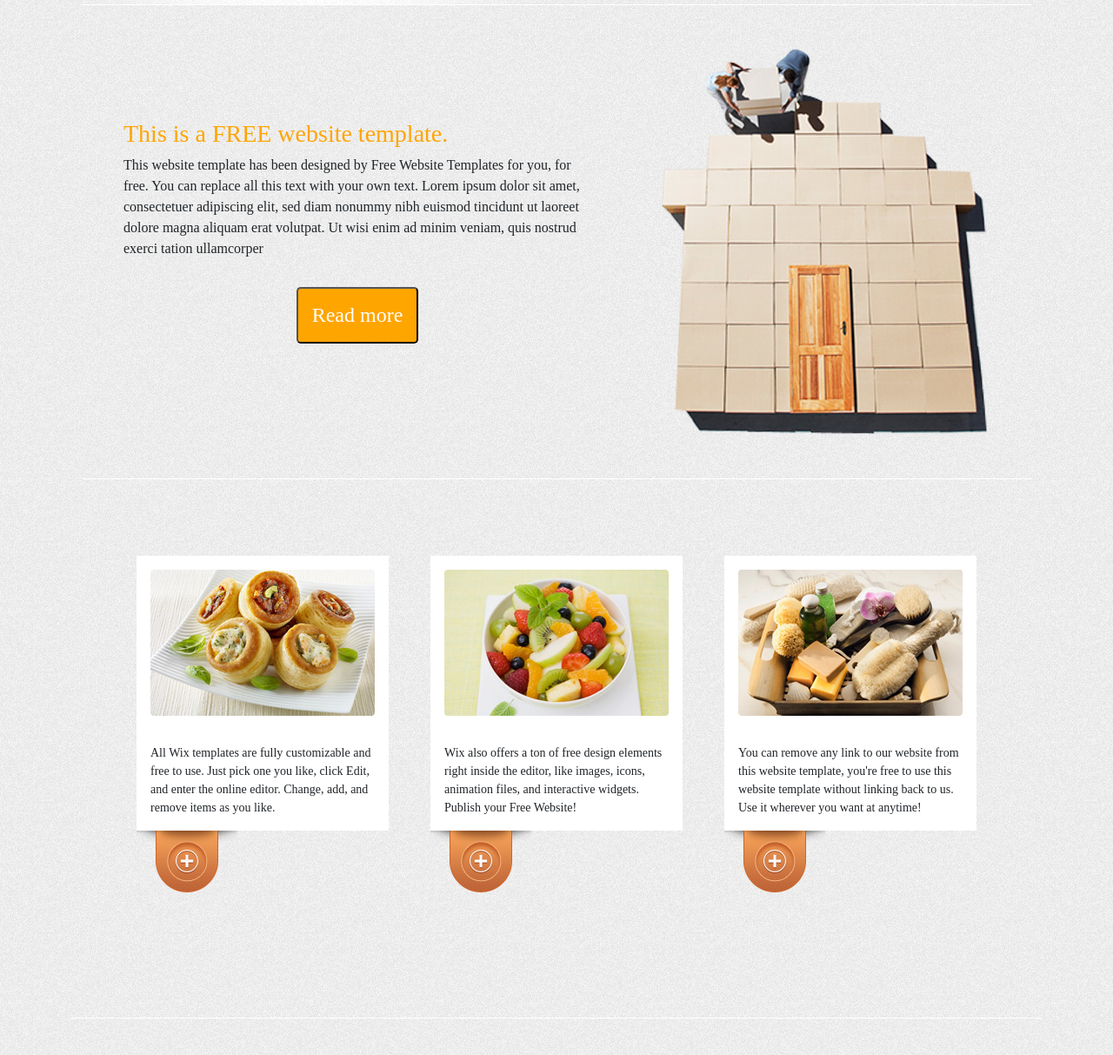
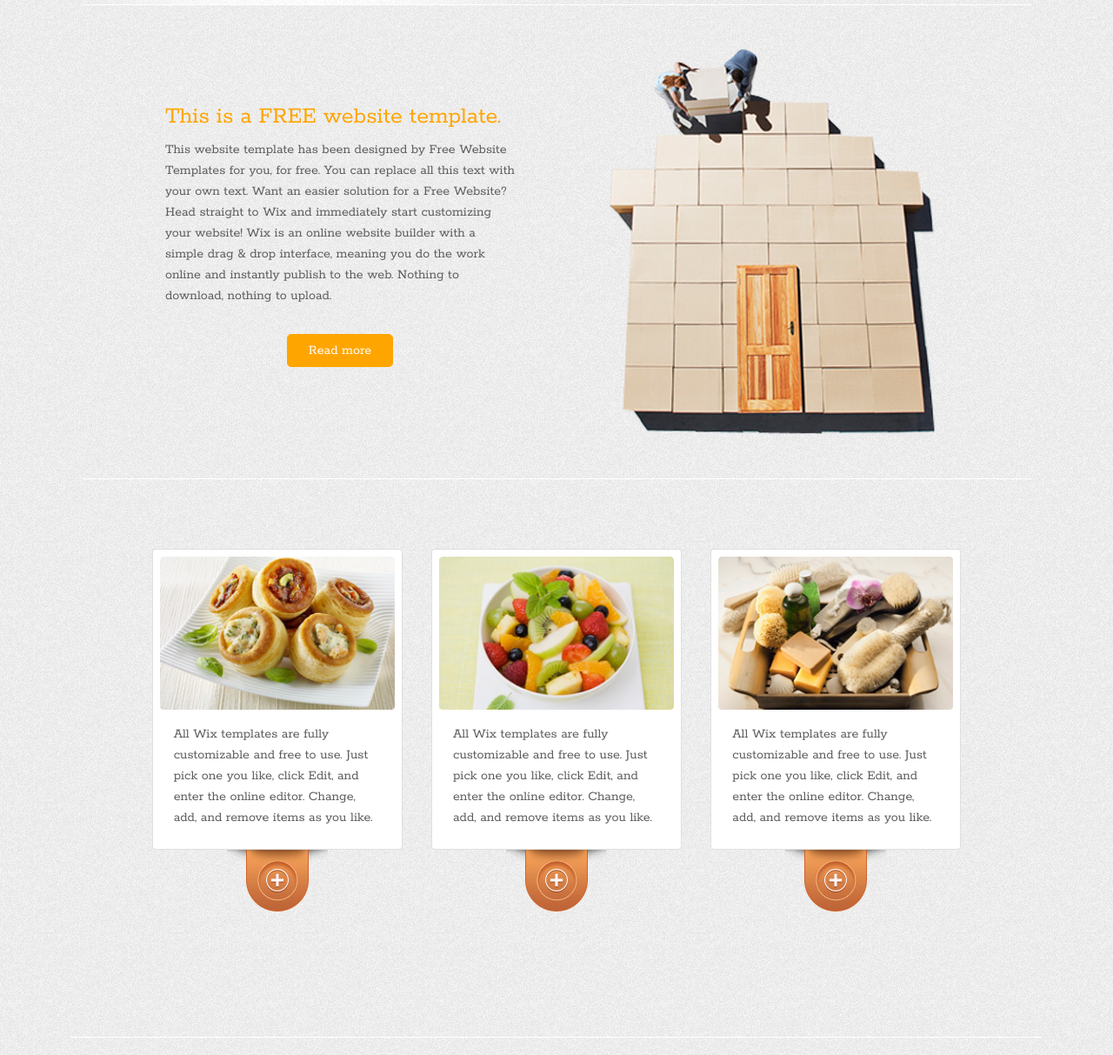
Before and after one commit to ToniGar20/bootstrap5-layout-practice, a website: page src/index.html in a window 1280 px wide. Shown: the part 99-1312 px from the top of the page at 87% size. Drawn offline with Linux system fonts and the light colour scheme.

Commit message:
first responsive version for main content

```diff
--- a/src/index.html
+++ b/src/index.html
@@ -3,18 +3,22 @@
 	<head>
 		<meta http-equiv="Content-Type" content="text/html; charset=utf-8"/>
 		<title>Xayona Website</title>
+		<script src="https://kit.fontawesome.com/2d12050ae0.js" crossorigin="anonymous"></script>
+		<!-- Google Fonts -->
+		<style>
+			@import url('https://fonts.googleapis.com/css2?family=Poppins:wght@600&family=Rokkitt&display=swap');
+		</style>
 		<link rel="stylesheet" href="css/styles.css" type="text/css" />
-		<script src="https://kit.fontawesome.com/2d12050ae0.js" crossorigin="anonymous"></script>
 	</head>
 	<body class="bg-secondary d-flex justify-content-center" style="background-image: url('images/bg-body.jpg')">
 		<div class="container">
-			<div class="navbar navbar-expand-lg navbar-light bg-light"  style="background-image: url('images/bg-header.jpg');">
+			<div class="navbar navbar-expand-lg navbar-light bg-light" style="background-image: url('images/bg-header.jpg');">
 				<div class="container">
 					<a href="index.html" id="logo" class="navbar-brand"><img src="images/logo.gif" alt=""/></a>
 				</div>
 				<div class="container d-flex justify-content-end">
 					<ul class="navbar-nav d-flex">
-						<li class="nav-item p-4"><a class="nav-link" href="index.html">Home</a></li>
+						<li class="nav-item p-4"><a class="nav-link active text-primary" href="index.html">Home</a></li>
 						<li class="nav-item p-4"><a class="nav-link" href="#">About</a></li>
 						<li class="nav-item p-4"><a class="nav-link" href="blog.html">Blog</a></li>
 						<li class="nav-item p-4"><a class="nav-link" href="#">Services</a></li>
@@ -22,43 +26,61 @@
 				</div>
 			</div>
 			<div class="container">
-				<div class="container col-2 d-flex align-content-center align-items-center w-100 p-5 border-0 border-top border-white">
-					<div>
-						<h3 class="text-primary">This is a FREE website template.</h3>
-						<p>This website template has been designed by Free Website Templates for you, for free. You can
-						replace all this text with your own text. Lorem ipsum dolor sit amet, consectetuer adipiscing elit,
-						sed diam nonummy nibh euismod tincidunt ut laoreet dolore magna aliquam erat volutpat. Ut wisi
-						enim ad minim veniam, quis nostrud exerci tation ullamcorper</p>
+				<div class="container row d-flex align-items-center w-100 p-5 border-0 border-top border-white">
+					<div class="col-lg-6">
+						<div class="container px-5">
+							<h3 class="text-primary">This is a FREE website template.</h3>
+							<p class="text-tertiary">
+								This website template has been designed by Free Website Templates for you, for free. You can replace all this text with your own text.
+								Want an easier solution for a Free Website? Head straight to Wix and immediately start customizing your website! Wix is an online website
+								builder with a simple drag & drop interface, meaning you do the work online and instantly publish to the web. Nothing to download,
+								nothing to upload.
+							</p>
+						</div>
 						<div class="d-flex justify-content-center p-3">
-							<input class="bg-primary text-quaternary rounded-3 h4 p-3" style="padding-left: 2rem; padding-right: 2rem;" type="button" value="Read more" onClick="parent.location='blog.html'"/>
+							<input class="btn btn-primary bg-primary text-quaternary rounded-3 px-4" type="button" value="Read more" onClick="parent.location='blog.html'"/>
 						</div>
 					</div>
-					<div>
-						<img style="margin-left: 5rem;" src="images/house.jpg" alt=""/>
+					<div class="col-lg-6 d-flex justify-content-center">
+						<img src="images/house.jpg" alt=""/>
 					</div>
 				</div>
-				<div class="container border-0 border-top border-white p-3 w-100">
-					<ul class="list-unstyled d-flex flex-row p-5 justify-content-center">
-						<li class="col p-4">
-							<div class="bg-quaternary">
-								<a class="d-flex justify-content-center p-3" href="blog.html"><img src="images/pastries.jpg" alt=""/></a>
-								<p class="small d-flex justify-content-center p-3">All Wix templates are fully customizable and free to use. Just pick one you like, click Edit, and enter the online editor. Change, add, and remove items as you like.</p>
+
+				<div class="container border-0 border-top border-white p-3 w-100 row">
+					<ul class="row list-unstyled d-flex flex-row p-5 justify-content-center">
+						<li class="col-xl-4 col-lg-6 col-md-12 p-3 d-flex flex-column align-items-center">
+							<div class="card p-2 d-flex flex-column align-items-center" style="width: 18rem;">
+								<img src="images/pastries.jpg" class="card-img-top" alt="...">
+								<div class="card-body">
+									<p class="card-text text-tertiary">All Wix templates are fully customizable and free to use. Just pick one you like, click Edit, and enter the online editor. Change, add, and remove items as you like.</p>
+								</div>
 							</div>
-							<a href="#" class="mh-100 d-flex align-content-center" style="background: url('images/button-more.jpg') no-repeat; height: 71px; text-indent: -99999px; margin-top: -1rem;">Click to read more</a>
+							<a href="#" class="nav-link pt-0 mh-100">
+								<img src="images/button-more.jpg" alt="">
+							</a>
 						</li>
-						<li class="col p-4">
-							<div class="bg-quaternary">
-								<a class="d-flex justify-content-center p-3" href="blog.html"><img src="images/fruits.jpg" alt=""/></a>
-								<p class="small d-flex justify-content-center p-3">Wix also offers a ton of free design elements right inside the editor, like images, icons, animation files, and interactive widgets. Publish your Free Website!</p>
+
+						<li class="col-xl-4 col-lg-6 col-md-12 p-3 d-flex flex-column align-items-center">
+							<div class="card p-2 d-flex flex-column align-items-center" style="width: 18rem;">
+								<img src="images/fruits.jpg" class="card-img-top" alt="...">
+								<div class="card-body">
+									<p class="card-text text-tertiary">All Wix templates are fully customizable and free to use. Just pick one you like, click Edit, and enter the online editor. Change, add, and remove items as you like.</p>
+								</div>
 							</div>
-							<a href="#" class="d-block mh-100" style="background: url('images/button-more.jpg') no-repeat; height: 71px; text-indent: -99999px; margin-top: -1rem;">Click to read more</a>
+							<a href="#" class="nav-link pt-0 mh-100">
+								<img src="images/button-more.jpg" alt="">
+							</a>
 						</li>
-						<li class="col p-4">
-							<div class="bg-quaternary">
-								<a class="d-flex justify-content-center p-3" href="blog.html"><img src="images/cosmetics.jpg" alt=""/></a>
-								<p class="small d-flex justify-content-center p-3">You can remove any link to our website from this website template, you're free to use this website template without linking back to us. Use it wherever you want at anytime!</p>
+						<li class="col-xl-4 col-lg-6 col-md-12 p-3 d-flex flex-column align-items-center">
+							<div class="card p-2 d-flex flex-column align-items-center" style="width: 18rem;">
+								<img src="images/cosmetics.jpg" class="card-img-top" alt="...">
+								<div class="card-body">
+									<p class="card-text text-tertiary">All Wix templates are fully customizable and free to use. Just pick one you like, click Edit, and enter the online editor. Change, add, and remove items as you like.</p>
+								</div>
 							</div>
-								<a href="#" class="d-block mh-100" style="background: url('images/button-more.jpg') no-repeat; height: 71px; text-indent: -99999px; margin-top: -1rem;">Click to read more</a>
+							<a href="#" class="nav-link pt-0 mh-100">
+								<img src="images/button-more.jpg" alt="">
+							</a>
 						</li>
 					</ul>
 				</div>
```
